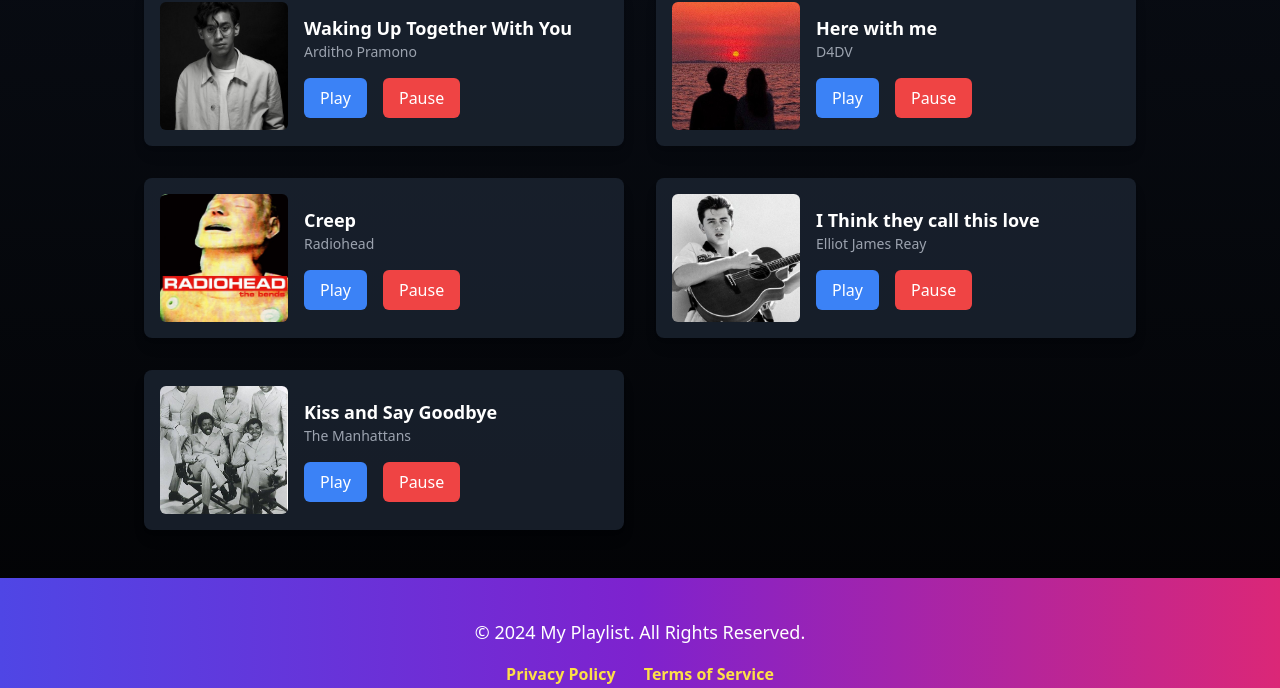
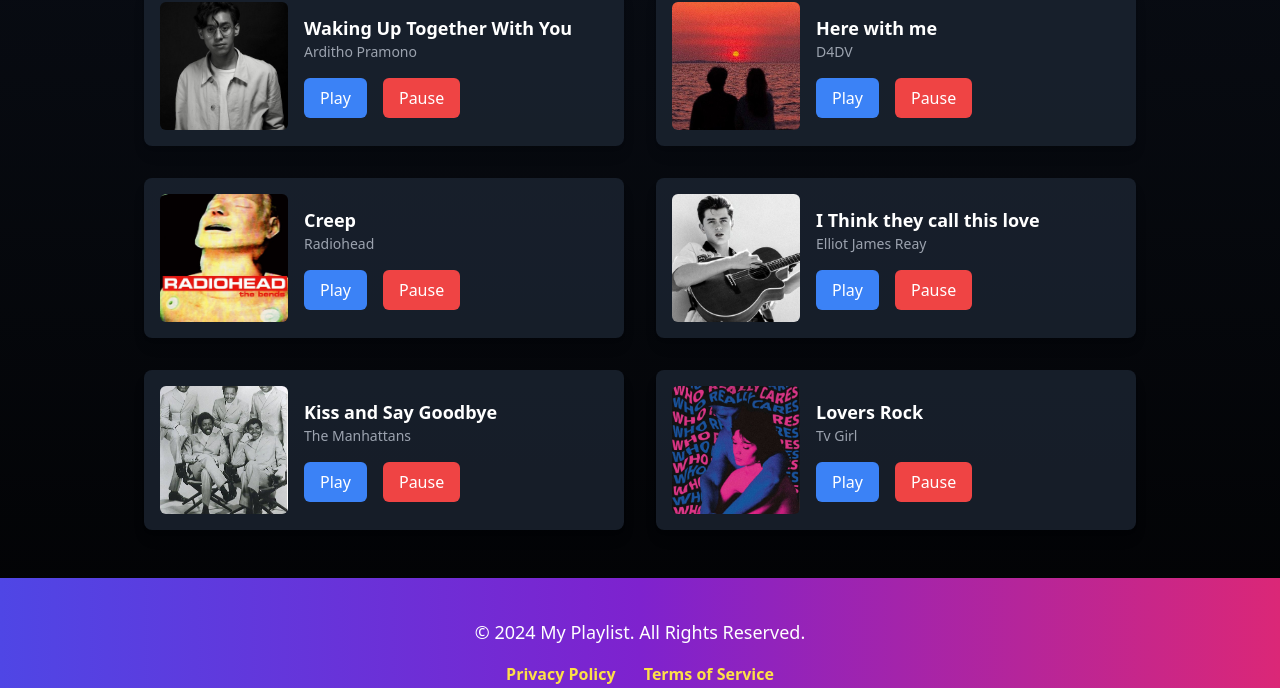
Before and after one commit to newbiema/MyPlaylist, a plain HTML site: page index.html in a window 1280 px wide. Shown: the part 1054-1742 px from the top of the page. Drawn offline with nearby package versions, Linux system fonts and the light colour scheme.

Commit message:
tambahin lagu

```diff
--- a/index.html
+++ b/index.html
@@ -205,6 +205,20 @@
                 <audio id="song9" src="/music/The Manhattans - Kiss and Say Goodbye.mp3"></audio>
             </div>
 
+            <!--lagu -->
+            <div class="lagu bg-gray-800/70 rounded-lg shadow-lg p-4 flex items-center hover:shadow-xl transform hover:scale-105" data-title="Lovers Rock">
+                <img src="/img/Lovers Rock.jpeg" alt="Song 7" class="rounded-md w-32 h-32 object-cover">
+                <div class="ml-4 flex-1">
+                    <p class="lagu-title text-lg font-semibold">Lovers Rock</p>
+                    <p class="text-sm text-gray-400">Tv Girl</p>
+                    <div class="btn-container mt-4 flex space-x-4">
+                        <button class="btn px-4 py-2 bg-blue-500 text-white rounded-md hover:bg-blue-600" onclick="playSong('song10')">Play</button>
+                        <button class="btn px-4 py-2 bg-red-500 text-white rounded-md hover:bg-red-600" onclick="pauseSong('song10')">Pause</button>
+                    </div>
+                </div>
+                <audio id="song10" src="/music/Lovers Rock.mp3"></audio>
+            </div>
+
         </div>
 
     </main>
```
